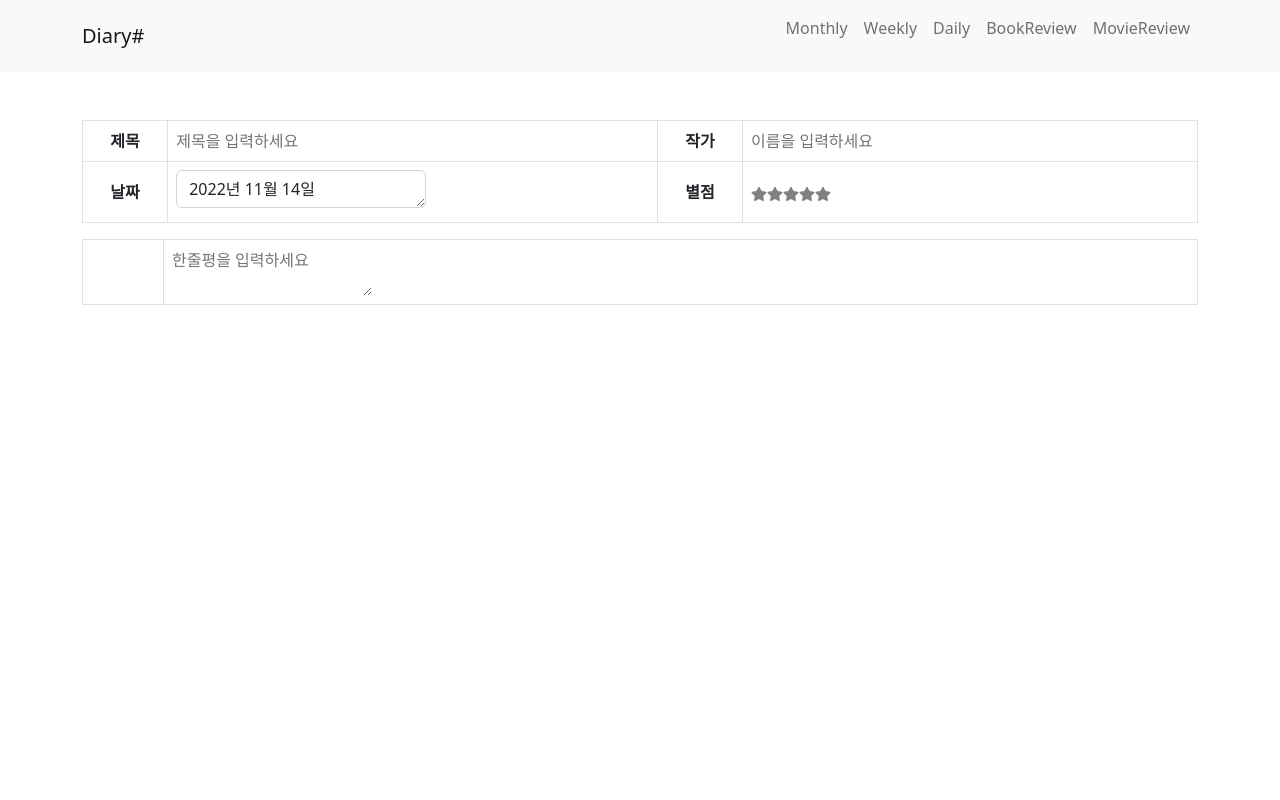
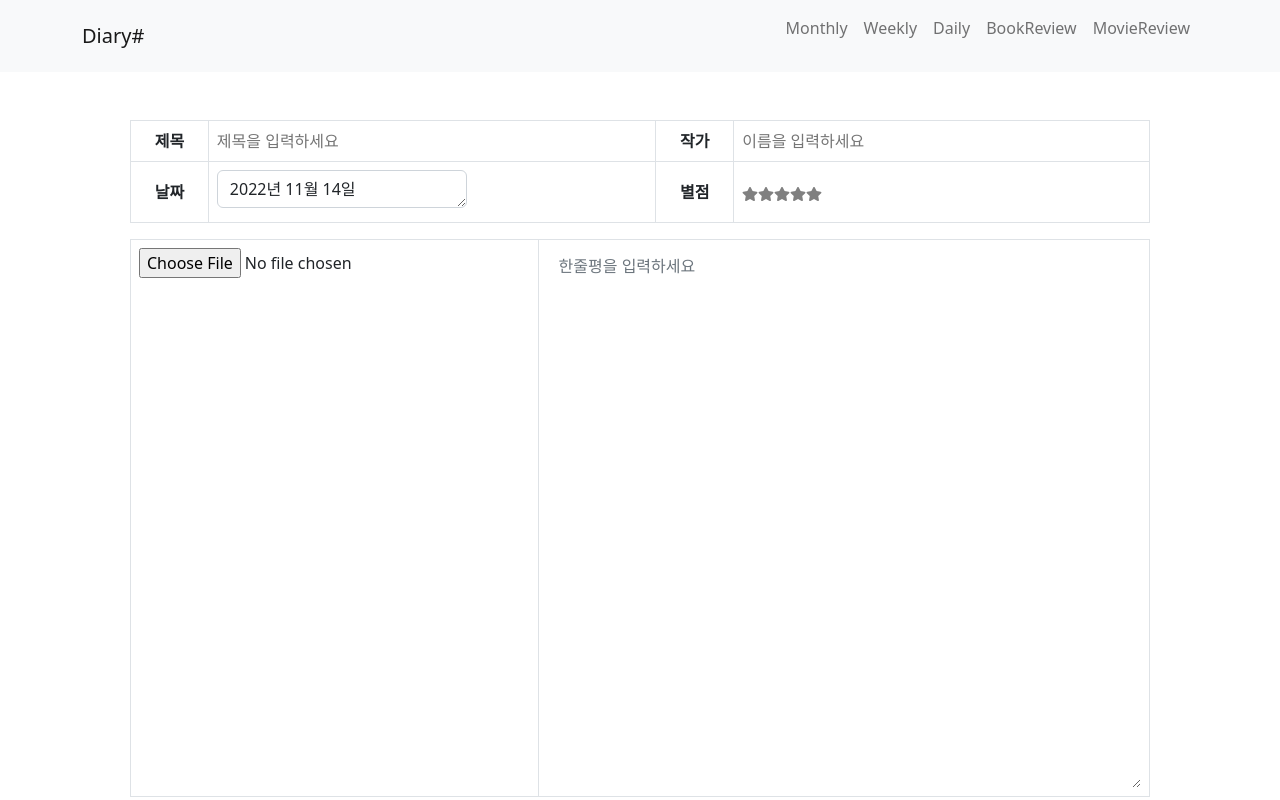
Before and after one commit to Gaboza9/DiaryWeb, a React (Create React App) app: page /bookReview in a window 1280 px wide. Built offline with nearby package versions, Linux system fonts and the light colour scheme.

Commit message:
리뷰페이지 이미지 업로드

```diff
--- a/src/components/Menu/ImageUpload.js
+++ b/src/components/Menu/ImageUpload.js
@@ -8,7 +8,6 @@ function ImageUpload() {
   // 파일 저장
   const saveFileImage = (e) => {
     setFileImage(URL.createObjectURL(e.target.files[0]));
-    localStorage.setItem("fileImage", URL.createObjectURL(e.target.files[0]));
   };
 
   // 파일 삭제
@@ -19,19 +18,15 @@ function ImageUpload() {
 
   return (
     <>
-      {/* <h1>이미지 미리보기</h1> */}
-      <table>
-        <tbody>
-          <tr>
-            {/* <th>이미지</th> */}
-            <td>
               <div>
                 {fileImage && (
                   <img
+
                     alt="sample"
                     src={fileImage}
-                    style={{ margin: "auto"}}
-                    width='90'
+                    height='100%'
+                    width='80%'
+                    class="mx-5 my-3"
                   />
                 )}
                 <div
@@ -47,11 +42,7 @@ function ImageUpload() {
                     onChange={saveFileImage}
                   />
                 </div>
-              </div>
-            </td>
-          </tr>
-        </tbody>
-      </table>
+                </div>
     </>
   );
 }
--- a/src/components/RePage/ReviewContents.css
+++ b/src/components/RePage/ReviewContents.css
@@ -37,3 +37,7 @@
     width: 100%;
     border: 1px solid #C8C8C8;
   }
+
+#inputImg img{
+  width: 100px;
+}
--- a/src/components/RePage/ReviewContents.js
+++ b/src/components/RePage/ReviewContents.js
@@ -3,13 +3,16 @@ import StarRating from './StarRating'
 import Container from 'react-bootstrap/Container';
 
 import Table from 'react-bootstrap/Table';
+import ImageUpload from '../Menu/ImageUpload';
+
+import './ReviewContents.css'
 
 function ReviewContents(){
 
     return(
       <>
     <Container>
-        <div className="body_review" class="mt-5">
+        <div className="body_review" class="mt-5 mx-5">
             <Table bordered>
 
             <thead>
@@ -33,11 +36,14 @@ function ReviewContents(){
 
             <Table bordered>
                 <tbody>
-                  <tr>
-                    <td> </td>
-                    <td colspan = {2}><textarea type="text" style={{border: 0}}
+                  <tr height="400px">
+                    <td width="40%">
+                      <ImageUpload />
+                    </td>
+                    <td colspan = {2}><textarea   rows="22" class="form-control" height="500px" type="text" style={{border: 0}}
                     placeholder="한줄평을 입력하세요"></textarea></td>
                   </tr>
+
                 </tbody>
             </Table>
         </div>
```
Also changed, not shown: src/App.css (line endings or trailing spaces).
